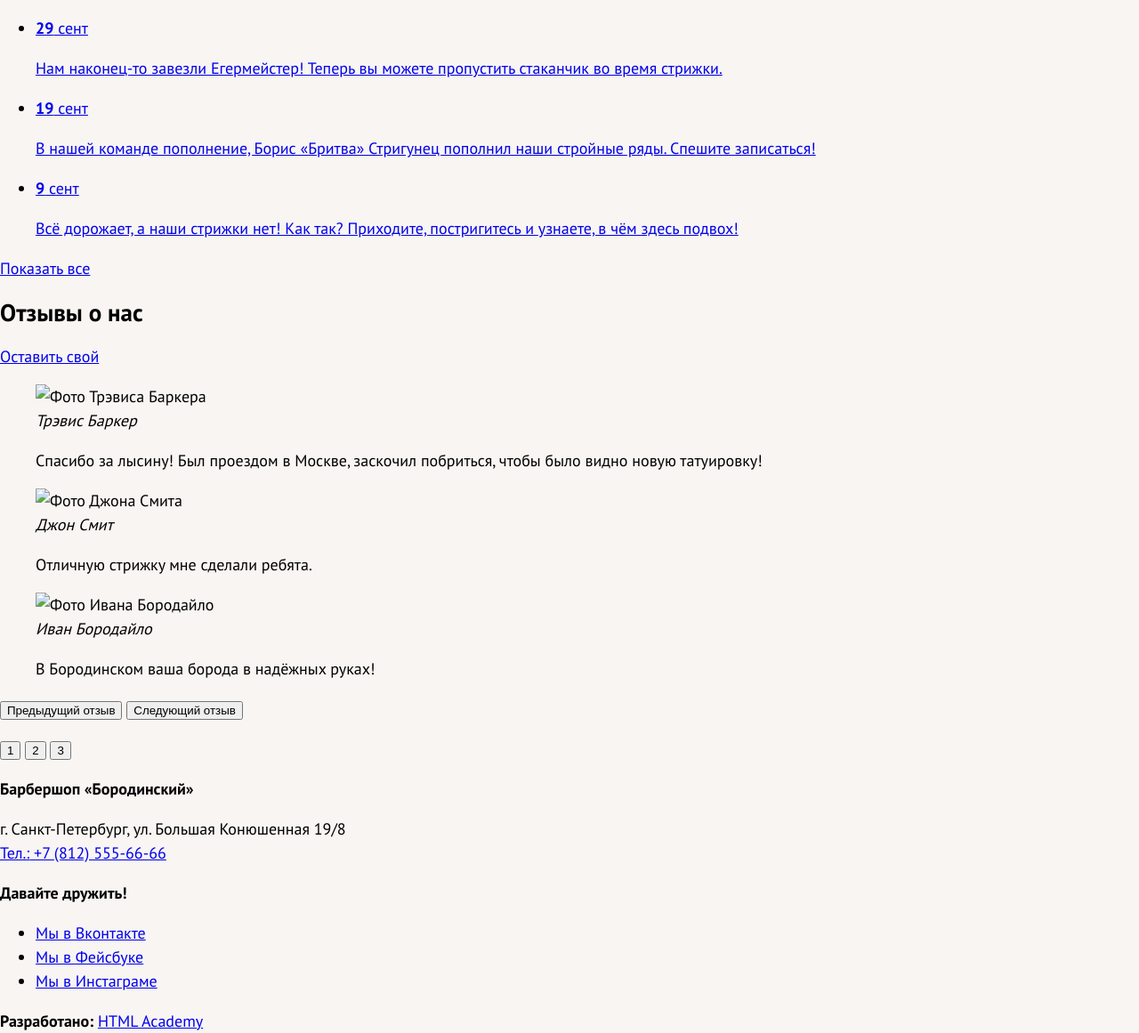
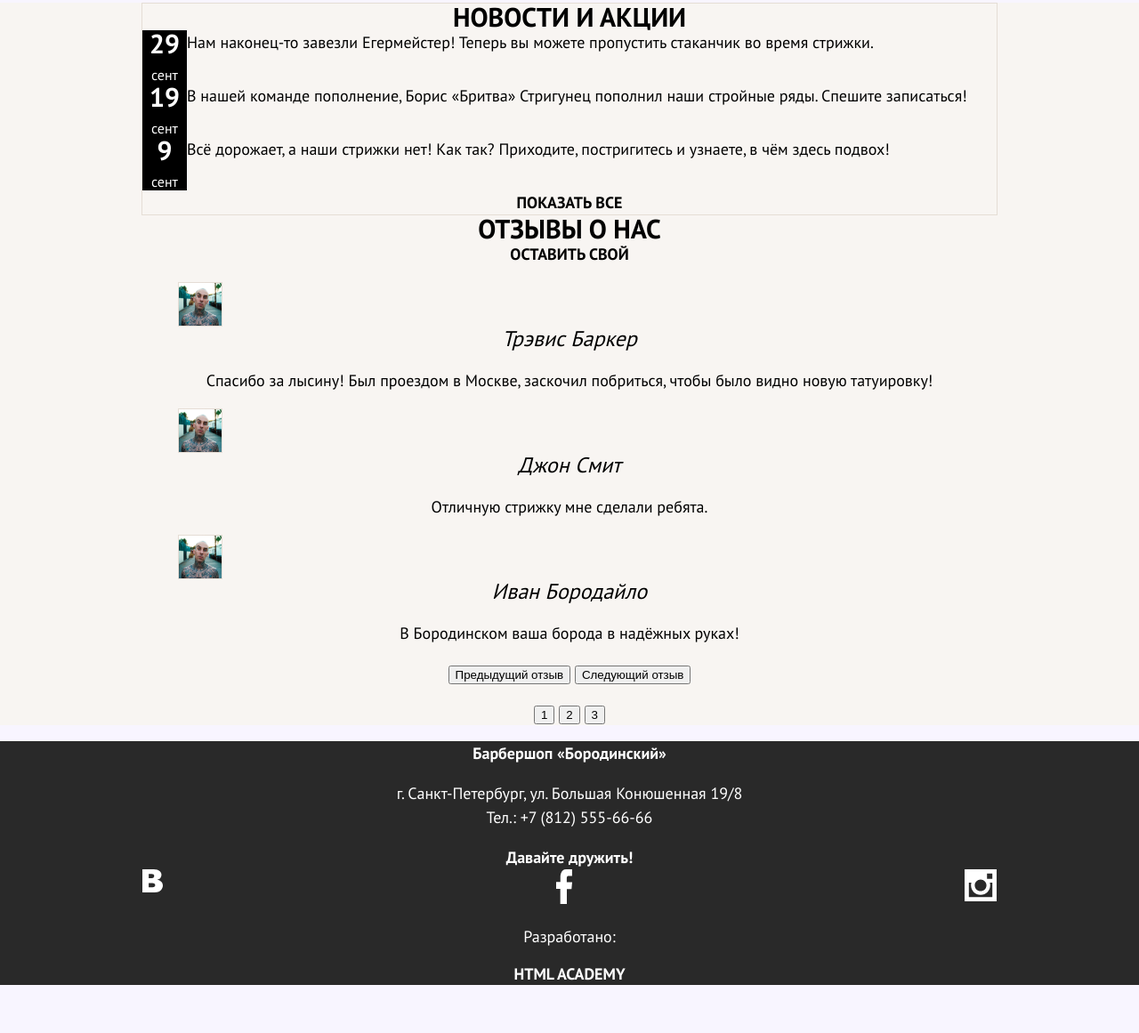
Before and after one commit to vikkont79/barber_bem, a website: page source/index.html in a window 1280 px wide. Shown: the part 1256-2417 px from the top of the page at 89% size. After the commit the page ends 2363 px from the top, so only its background shows below. Drawn offline with Linux system fonts and the light colour scheme.

Commit message:
Создание блоков, базовые стили index

```diff
--- a/source/index.html
+++ b/source/index.html
@@ -63,7 +63,7 @@
     <h1 class="visually-hidden">Барбершоп «Бородинский» — истинно мужская классика</h1>
 
     <section class="stats">
-      <div class="stats__wrapper">
+      <div class="stats__wrapper wrapper">
         <header class="stats__header">
           <h2 class="visually-hidden">
             Статистика Барбершопа
@@ -128,7 +128,7 @@
     </section>
 
     <section class="advantages">
-      <div class="advantages__wrapper slider">
+      <div class="advantages__wrapper wrapper slider">
         <h2 class="visually-hidden">Наши преимущества</h2>
         <ul class="advantages__list slider__list">
           <li class="advantages__item advantages__item--fast slider__item">
@@ -156,7 +156,7 @@
     </section>
 
     <section class="news">
-      <div class="news__wrapper">
+      <div class="news__wrapper wrapper">
         <h2 class="news__title">Новости и акции</h2>
         <ul class="news__list">
           <li class="news__item">
@@ -192,12 +192,12 @@
     </section>
 
     <section class="reviews">
-      <div class="reviews__wrapper slider">
+      <div class="reviews__wrapper wrapper slider">
         <h2 class="reviews__title">Отзывы о нас</h2>
         <a class="reviews__write button" href="#">Оставить свой</a>
         <div class="reviews__list slider__list">
           <blockquote class="reviews__item slider__item">
-            <img class="reviews__avatar" src="img/picture-travis-mobile@1x.jpg" width="50" height="33"
+            <img class="reviews__avatar" src="img/travis-mobile@1x.jpg" width="50" height="50"
               alt="Фото Трэвиса Баркера">
             <div class="reviews__author-info">
               <cite class="reviews__author-name">Трэвис Баркер</cite>
@@ -206,16 +206,16 @@
             </div>
           </blockquote>
           <blockquote class="reviews__item slider__item">
-            <img class="reviews__avatar" src="img/picture-travis-mobile@1x.jpg" width="50" height="33"
-              alt="Фото Джона Смита">
+            <img class="reviews__avatar" src="img/travis-mobile@1x.jpg" width="50" height="50"
+              alt="Фото Трэвиса Баркера">
             <div class="reviews__author-info">
               <cite class="reviews__author-name">Джон Смит</cite>
               <p class="reviews__text">Отличную стрижку мне сделали ребята.</p>
             </div>
           </blockquote>
           <blockquote class="reviews__item slider__item">
-            <img class="reviews__avatar" src="img/picture-travis-mobile@1x.jpg" width="50" height="33"
-              alt="Фото Ивана Бородайло">
+            <img class="reviews__avatar" src="img/travis-mobile@1x.jpg" width="50" height="50"
+              alt="Фото Трэвиса Баркера">
             <div class="reviews__author-info">
               <cite class="reviews__author-name">Иван Бородайло</cite>
               <p class="reviews__text">В Бородинском ваша борода в надёжных руках!</p>
@@ -234,7 +234,7 @@
   </main>
 
   <footer class="page-footer">
-    <div class="page-footer__wrapper">
+    <div class="page-footer__wrapper wrapper">
       <div class="page-footer__contacts contacts">
         <b class="contacts__title">Барбершоп «Бородинский»</b>
         <p class="contacts__text">
@@ -248,18 +248,39 @@
         <b class="social__title">Давайте дружить!</b>
         <ul class="social__list">
           <li class="social__item">
-            <a class="social__link social__link--vkontakte" href="https://vk.com/htmlacademy">Мы в Вконтакте</a>
+            <a class="social__link social__link--vkontakte" href="https://vk.com/htmlacademy">
+              <svg width="23" height="26" viewBox="0 0 23 26" fill="none" xmlns="http://www.w3.org/2000/svg">
+                <path
+                  d="M21.0578 23.1669C22.3524 21.6495 23 19.9256 23 17.9952C23 14.77 20.3795 12.5167 16.7104 11.704C18.2892 11.3102 19.476 10.8769 20.2725 9.82914C21.0685 8.78136 21.4666 7.60888 21.4666 6.31371C21.4666 4.53562 20.7811 3.46042 19.4104 2.07623C18.0395 0.69205 15.8589 0 12.8681 0H0V26H13.5008C17.7378 26.0001 19.7631 24.6843 21.0578 23.1669ZM7.15553 5.14199H10.3755C12.3139 5.14199 13.2834 5.80362 13.2834 7.25114C13.2834 7.78441 13.0757 8.78752 12.6605 9.2572C12.2449 9.72704 11.5314 9.96192 10.5209 9.96192H7.15562V5.14199H7.15553ZM7.11795 20.2097V15.4858H11.0644C12.3381 15.4858 13.2142 15.7367 13.6918 16.2381C14.1692 16.7398 14.4086 17.2887 14.4086 17.8858C14.4086 18.4829 14.1625 19.0189 13.6712 19.4953C13.1794 19.9719 12.4072 20.2097 11.3551 20.2097H7.11795Z"
+                  fill="white" />
+              </svg>
+              <span class="visually-hidden">Мы в Вконтакте</span>
+            </a>
           </li>
           <li class="social__item">
-            <a class="social__link social__link--facebook" href="https://www.facebook.com/htmlacademy">Мы в Фейсбуке</a>
+            <a class="social__link social__link--facebook" href="https://www.facebook.com/htmlacademy">
+              <svg width="18" height="39" viewBox="0 0 18 39" fill="none" xmlns="http://www.w3.org/2000/svg">
+                <path
+                  d="M4.6588 39V22.0042H0V14.3584H4.76532V8.03139C4.76532 8.03139 4.98274 0.0619276 11.095 0H17.8977V7.50299H13.678C13.678 7.50299 11.8963 7.50299 11.8963 9.74534C11.8963 11.9829 11.8963 14.4918 11.8963 14.4918H18L17.2669 22.1328H12.0028V39H4.6588Z"
+                  fill="white" />
+              </svg>
+              <span class="visually-hidden">Мы в Фейсбуке</span>
+            </a>
           </li>
           <li class="social__item">
-            <a class="social__link social__link--instagram" href="https://www.instagram.com/htmlacademy">Мы в Инстаграме</a>
+            <a class="social__link social__link--instagram" href="https://www.instagram.com/htmlacademy">
+              <svg width="36" height="36" viewBox="0 0 36 36" fill="none" xmlns="http://www.w3.org/2000/svg">
+                <path
+                  d="M36 0H0V36H36V0ZM18 11.4C21.6456 11.4 24.6 14.3556 24.6 18C24.6 21.6432 21.6456 24.6 18 24.6C14.3556 24.6 11.4 21.6432 11.4 18C11.4 14.3556 14.3556 11.4 18 11.4ZM31.2 31.2H4.8V15H7.6308C7.356 15.9528 7.2 16.9584 7.2 18C7.2 23.964 12.0372 28.8 18 28.8C23.9664 28.8 28.8 23.964 28.8 18C28.8 16.9584 28.644 15.9528 28.3692 15H31.2V31.2ZM31.2 6.0096V9.6288V10.8C31.2 10.8 30.6636 10.7868 30.0192 10.7976V10.8H26.4C25.746 10.8 25.2 10.8 25.2 10.8V4.8H30L30.0192 4.8036C30.0192 4.8036 31.2 4.8096 31.2 4.8C31.2 4.8 31.1976 6.006 31.1976 6.0096H31.2Z"
+                  fill="white" />
+              </svg>
+              <span class="visually-hidden">Мы в Инстаграме</span>
+            </a>
           </li>
         </ul>
       </div>
       <div class="page-footer__copyright copyright">
-        <b class="copyright__text">Разработано:</b>
+        <p class="copyright__text">Разработано:</p>
         <a class="copyright__link" href="https://htmlacademy.ru/intensive/adaptive">HTML Academy</a>
       </div>
     </div>
--- /dev/null
+++ b/source/less/blocks/advantages.less
@@ -0,0 +1,28 @@
+.advantages {
+  background-color: #242424;
+  color: #FFFFFF;
+}
+
+.advantages__list {
+  text-align: center;
+  margin: 0;
+  padding: 0;
+  list-style-type: none;
+}
+
+.advantages__title {
+  margin: 0;
+  font-size: 30px;
+  line-height: 1;
+  font-weight: 700;
+  text-transform: uppercase;
+}
+
+.advantages__description {
+  font-size: 20px;
+  line-height: 27px;
+}
+
+.advantages__toggles {
+  text-align: center;
+}
--- /dev/null
+++ b/source/less/blocks/contacts.less
@@ -0,0 +1,9 @@
+.contacts {
+  font-size: 18px;
+  line-height: 27px;
+}
+
+.contacts__phone {
+  text-decoration: none;
+  color: inherit;
+}
--- /dev/null
+++ b/source/less/blocks/copyright.less
@@ -0,0 +1,14 @@
+.copyright {
+  display: flex;
+  flex-direction: column;
+  font-size: 18px;
+  line-height: 24px;
+  font-weight: 400;
+}
+
+.copyright__link {
+  font-weight: 700;
+  text-decoration: none;
+  text-transform: uppercase;
+  color: inherit;
+}
--- /dev/null
+++ b/source/less/blocks/news.less
@@ -0,0 +1,59 @@
+.news {
+  background-color: #F8F5F2;
+  color: #000000;
+}
+
+.news__wrapper {
+  text-align: center;
+  border: 1px #E5DDD5 solid;
+}
+
+.news__title {
+  margin: 0;
+  font-size: 30px;
+  line-height: 1;
+  font-weight: 700;
+  text-transform: uppercase;
+}
+
+.news__list {
+  margin: 0;
+  padding: 0;
+  list-style-type: none;
+}
+
+.news__link {
+  display: flex;
+  text-decoration: none;
+  color: inherit;
+}
+
+.news__date {
+  inline-size: 50px;
+  block-size: 60px;
+  text-align: center;
+  font-size: 16px;
+  line-height: 30px;
+  background-color: #000000;
+  color: #FFFFFF;
+}
+
+.news__day {
+  font-size: 30px;
+}
+
+.news__text {
+  margin: 0;
+  font-size: 18px;
+  line-height: 27px;
+}
+
+.news__to-all {
+  margin: 0;
+  font-size: 18px;
+  line-height: 27px;
+  font-weight: 700;
+  text-decoration: none;
+  text-transform: uppercase;
+  color: inherit;
+}
--- /dev/null
+++ b/source/less/blocks/page-footer.less
@@ -0,0 +1,9 @@
+.page-footer {
+  background-color: @darkgrey;
+  color: #FFFFFF;
+}
+
+.page-footer__wrapper {
+  text-align: center;
+  border: 1px #4A4A4A;
+}
--- /dev/null
+++ b/source/less/blocks/reviews.less
@@ -0,0 +1,42 @@
+.reviews {
+  background-color: #F8F5F2;
+  color: #000000;
+}
+
+.reviews__wrapper {
+  text-align: center;
+}
+
+.reviews__title {
+  margin: 0;
+  font-size: 30px;
+  line-height: 1;
+  font-weight: 700;
+  text-transform: uppercase;
+}
+
+.reviews__write {
+  margin: 0;
+  font-size: 18px;
+  line-height: 27px;
+  font-weight: 700;
+  text-decoration: none;
+  text-transform: uppercase;
+  color: inherit;
+}
+
+.reviews__avatar {
+  display: block;
+  inline-size: 50px;
+  block-size: 50px;
+}
+
+.reviews__author-name {
+  font-size: 24px;
+  line-height: 27px;
+}
+
+.reviews__text {
+  font-size: 18px;
+  line-height: 27px;
+}
--- /dev/null
+++ b/source/less/blocks/social.less
@@ -0,0 +1,13 @@
+.social__list {
+  display: flex;
+  justify-content: space-between;
+  margin: 0;
+  padding: 0;
+  list-style-type: none;
+
+}
+
+.social__link {
+  text-decoration: none;
+  color: inherit;
+}
--- a/source/less/blocks/stats.less
+++ b/source/less/blocks/stats.less
@@ -7,7 +7,6 @@
   @media (min-width: @tablet-width) {
     @stats-shift: -179px;
     padding-block: 0;
-    padding-inline: 64px;
     position: relative;
     top: @stats-shift;
     margin-block-end: @stats-shift;
@@ -16,9 +15,7 @@
   @media (min-width: @desktop-width) {
     @stats-shift: -149px;
     top: @stats-shift;
-    margin: auto;
     margin-block-end: @stats-shift;
-    max-inline-size: 960px;
     display: grid;
     grid-template-columns: 1fr 2fr;
   }
--- /dev/null
+++ b/source/less/blocks/wrapper.less
@@ -0,0 +1,12 @@
+.wrapper {
+  inline-size: 280px;
+  margin-inline: auto;
+
+  @media (min-width: @tablet-width) {
+    inline-size: 640px;
+  }
+
+  @media (min-width: @desktop-width) {
+    inline-size: 960px;
+  }
+}
--- a/source/less/global/variables.less
+++ b/source/less/global/variables.less
@@ -1,7 +1,7 @@
 // Colors
 
 @darkgrey: #292929;
-@lightgrey: #f8f5f2;
+@lightgrey: #F8F5fF;
 
 // Viewports
 
--- a/source/less/style.less
+++ b/source/less/style.less
@@ -6,4 +6,12 @@
 @import "blocks/main-nav.less";
 @import "blocks/site-list.less";
 @import "blocks/user-list.less";
+@import "blocks/wrapper.less";
 @import "blocks/stats.less";
+@import "blocks/advantages.less";
+@import "blocks/news.less";
+@import "blocks/reviews.less";
+@import "blocks/page-footer.less";
+@import "blocks/contacts.less";
+@import "blocks/social.less";
+@import "blocks/copyright.less";
```
Also changed, not shown: package.json (+8 -8 lines), source/css/style.css, source/img/travis-mobile@1x.jpg (added), 2 other files.
